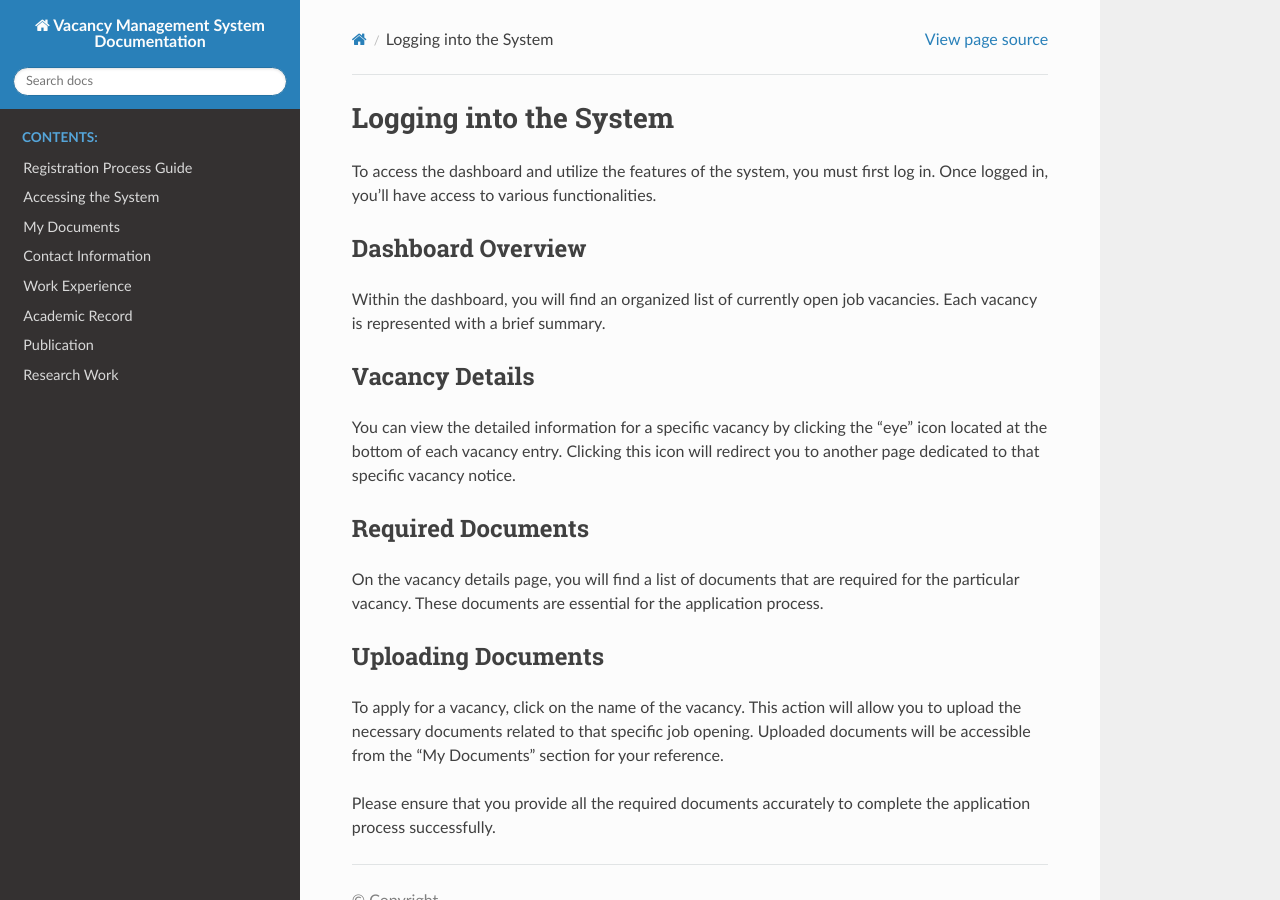
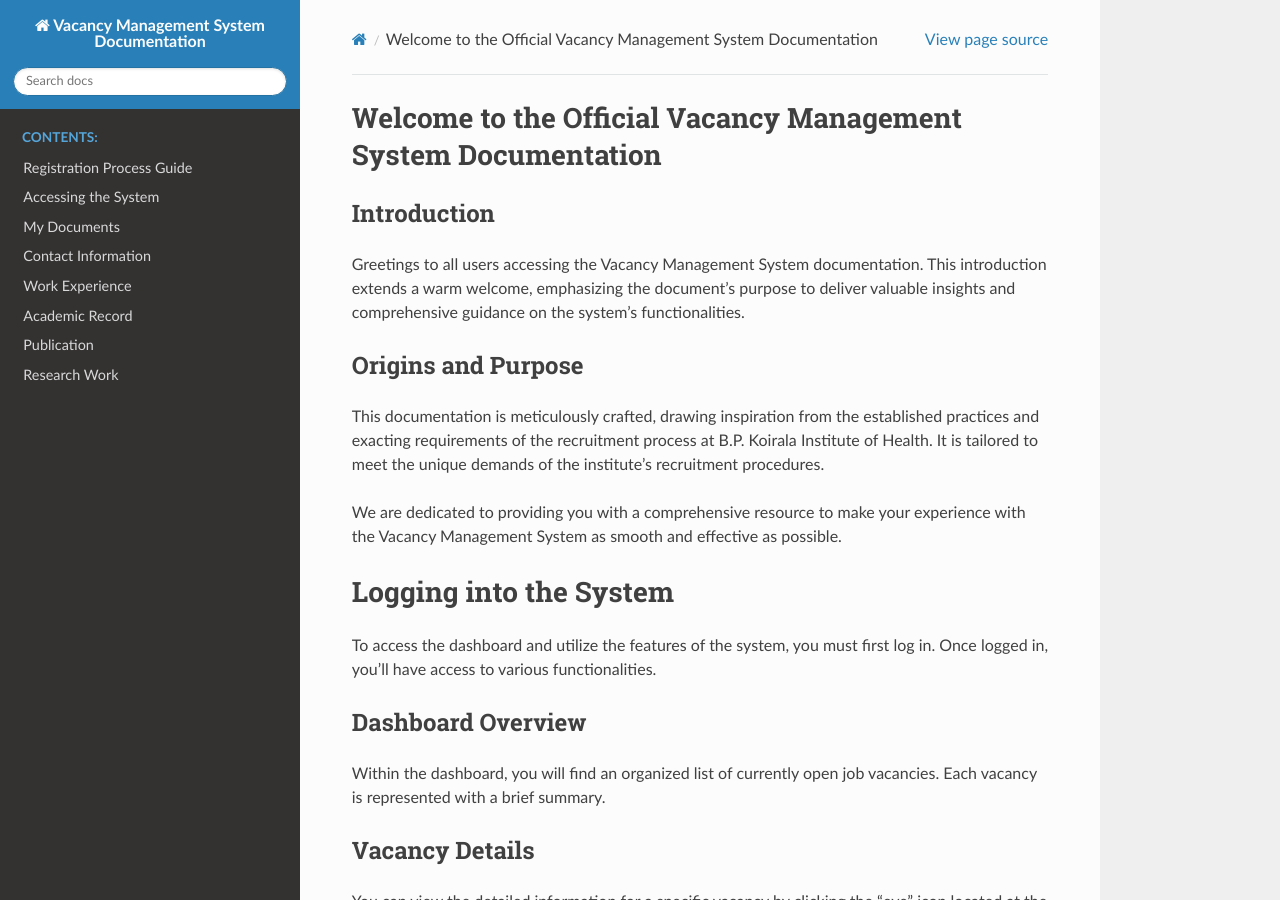
Before and after one commit to w38g0ru/vms, a Sphinx documentation site: the page built from docs/dashboard.rst, in a window 1280 px wide and 900 px high. Built offline with Sphinx 7.4.7 and the Read the Docs theme 2.0.0, drawn with Linux system fonts in a browser that asks for light colours; pages that are not in the unit, such as notebooks, are missing from menus.

Commit message:
Update dashboard.rst

```diff
--- a/docs/dashboard.rst
+++ b/docs/dashboard.rst
@@ -1,3 +1,18 @@
+Welcome to the Official Vacancy Management System Documentation
+============================================================
+
+Introduction
+------------
+
+Greetings to all users accessing the Vacancy Management System documentation. This introduction extends a warm welcome, emphasizing the document's purpose to deliver valuable insights and comprehensive guidance on the system's functionalities.
+
+Origins and Purpose
+--------------------
+
+This documentation is meticulously crafted, drawing inspiration from the established practices and exacting requirements of the recruitment process at B.P. Koirala Institute of Health. It is tailored to meet the unique demands of the institute's recruitment procedures.
+
+We are dedicated to providing you with a comprehensive resource to make your experience with the Vacancy Management System as smooth and effective as possible.
+
 Logging into the System
 =======================
 
```
